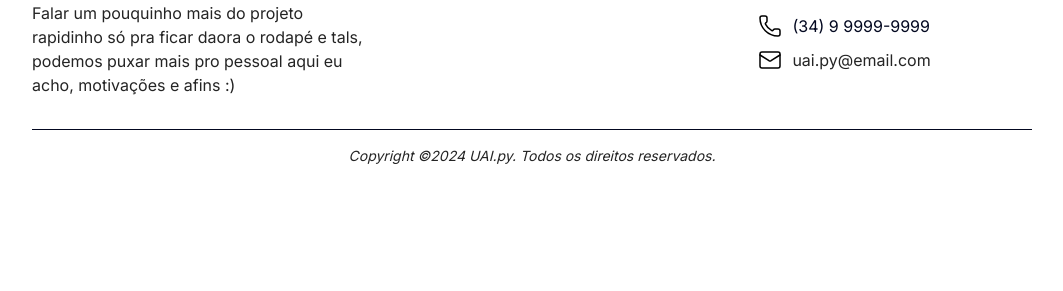
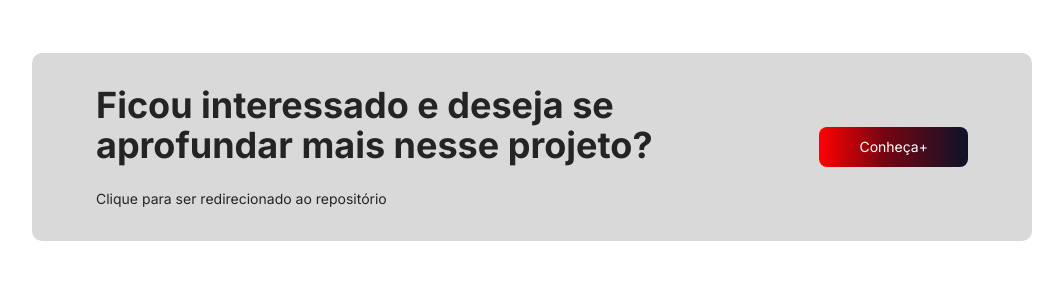
Before and after one commit to uaipy/uaipy-landingPage, a React (Vite) app: page / in a window 1280 px wide. Shown: the part 3434-3725 px from the top of the page, without its empty margins (108-1171 px from the left). Before the commit the page ends 3632 px from the top, so only its background shows below. Built offline with nearby package versions, Linux system fonts and the light colour scheme.

Commit message:
feat: repo redirect section

```diff
--- a/src/App.tsx
+++ b/src/App.tsx
@@ -4,6 +4,7 @@ import { Hero } from "./components/sections/Hero";
 import { Footer } from "./components/sections/Footer";
 import { ProjectConcept } from "./components/sections/ProjectConcept";
 import { Team } from "./components/sections/Team";
+import { RepoRedirect } from "./components/sections/RepoRedirect";
 
 function App() {
     return (
@@ -12,6 +13,7 @@ function App() {
           <ProjectConcept />
           <Features />
           <Team />
+          <RepoRedirect />
           <Footer />
         </ThemeProvider>
     );
--- /dev/null
+++ b/src/components/sections/RepoRedirect/index.tsx
@@ -0,0 +1,17 @@
+import { Button } from "@/components/ui/button"
+
+export const RepoRedirect = () => {
+    return (
+        <section className="px-10 my-16 md:px-15 md:my-20 lg:px-20 lg:my-26 xl:px-35">
+            <div className="bg-[#D9D9D9] rounded-lg text-center py-8 px-3 sm:flex sm:flex-row sm:items-center sm:justify-between sm:text-start sm:px-6 lg:px-12 xl:px-16">
+                <div className="sm:max-w-[320px] md:max-w-[480px] xl:max-w-[580px]">
+                    <h2 className="font-bold mb-4 sm:text-xl md:text-3xl md:mb-6 xl:text-4xl">Ficou interessado e deseja se aprofundar mais nesse projeto?</h2>
+                    <p className="text-sm mb-6 sm:mb-0">Clique para ser redirecionado ao repositório</p>
+                </div>
+                <Button asChild variant='gradient' size="md" className="cursor-pointer lg:px-10">
+                    <a href="https://github.com/uaipy" target="_blank" rel="noopener noreferrer">Conheça+</a>
+                </Button>
+            </div>
+        </section>
+    )
+}
```
